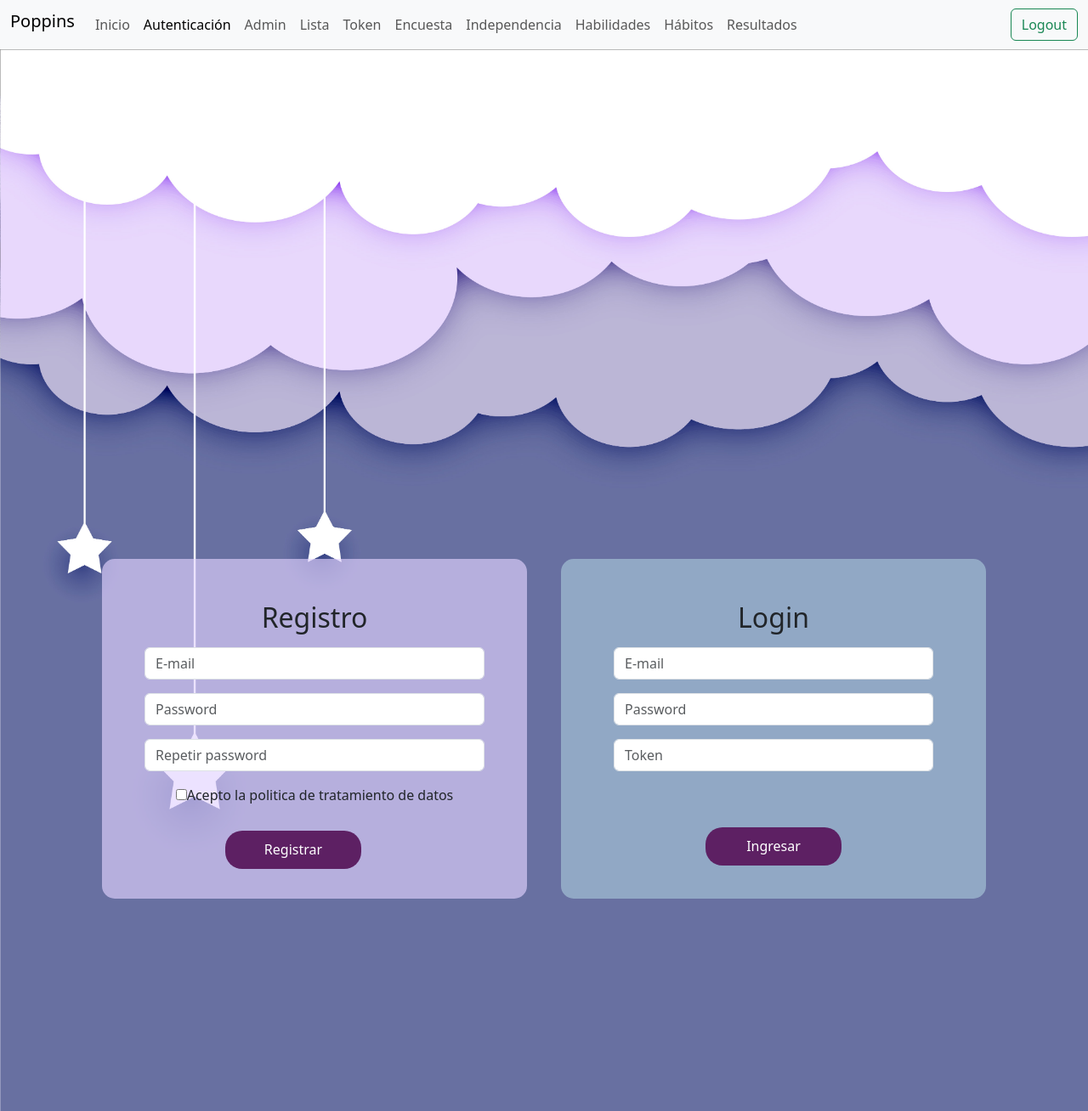
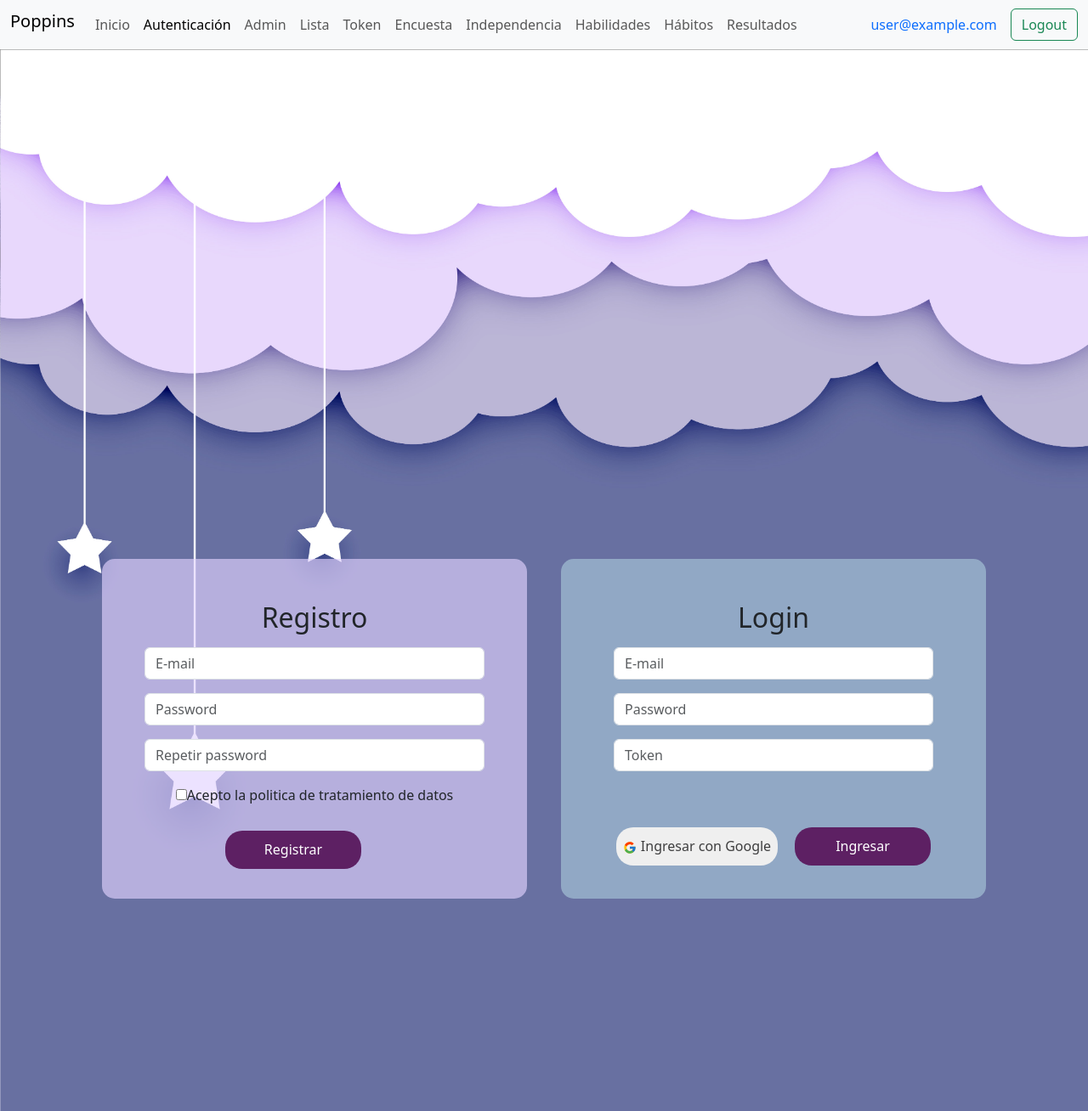
Before and after one commit to poppinsweb/frontendpoppinsapp, a React (Vite) app: page /login in a window 1280 px wide. Shown: the whole page at 85% size. Built offline with nearby package versions, Linux system fonts and the light colour scheme; no server answers; sample sign-in values are in the browser's storage.

Commit message:
Se completa el register con todas las validaciones de registro

```diff
--- a/src/App.jsx
+++ b/src/App.jsx
@@ -1,40 +1,21 @@
-import { AuthProvider } from './context/authContext'; // Componente del context
+import { AuthProvider } from './context/AuthContext'; // Componente del context
 import { Navigate, Routes, Route } from "react-router-dom";
-import { AdminFilterPage } from "./pages/admin/AdminFilterPage";
 import { Navbar } from "./components/layout/Navbar";
-import { UserList } from "./pages/admin/UserList";
 import { UserToken } from "./pages/userPages/UserToken";
-import { LandingPage } from "./pages/home/LandingPage";
-import { ConstructionPage } from "./pages/home/landingPages/ConstructionPage";
-import { UserAuthPage } from "./pages/auth/UserAuthPage";
-import { PageUserChildData } from "./pages/userPages/PageUserChildData";
-import { PageIndependenceQuestions } from "./pages/userPages/PageIndependenceQuestions";
-import { PageAbilityQuestions } from "./pages/userPages/PageAbilityQuestions";
-import { PageHabitQuestions }from "./pages/userPages/PageHabitQuestions";
-import { PageUserResult } from "./pages/userPages/PageUserResult";
-import { UserRoutes } from "./routes/UserRoutes";
+import { VisitorRoutes } from "./routes/VisitorRoutes";
+import "./styles/App.css";
 
 
 function App() {
   return (
     <>
-    <Navbar />
       <AuthProvider>
+        <Navbar />
         <Routes>
-          <Route path="/" element={<LandingPage />} />
-          <Route path="/construction" element={<ConstructionPage />} />
-          <Route path="/login" element={<UserAuthPage />} />
-          <Route path="admin" element={<AdminFilterPage />} />
-          <Route path="list" element={<UserList />} />
-          {/* <Route path="/*" element={<Navigate to="/login" />} /> */}
+          <Route path="/*" element={<VisitorRoutes />} />
 
+          <Route exact path='/token' element={<UserToken />} />
 
-          <Route path="token" element={<UserToken />} />
-          <Route path="/personales" element={<PageUserChildData/>} />
-          <Route path="/independencia" element={<PageIndependenceQuestions />} />
-          <Route path="/habilidades" element={<PageAbilityQuestions />} />
-          <Route path="/habitos" element={<PageHabitQuestions />} />
-          <Route path="/resultados" element={<PageUserResult />} />
         </Routes>
       </AuthProvider>
     </>
--- /dev/null
+++ b/src/components/auth/ButtonGoogle.jsx
@@ -0,0 +1,11 @@
+import "../../styles/button-google.css";
+import { FcGoogle } from "react-icons/fc";
+
+
+export function ButtonGoogle() {
+  return (
+    <button className="btn-google" type="submit"><span className="google-icon"><FcGoogle /></span>
+      Ingresar con Google
+    </button>
+  );
+}
--- a/src/components/auth/UserLogin.jsx
+++ b/src/components/auth/UserLogin.jsx
@@ -1,61 +1,75 @@
-// LoginPage
-// import { useContext, useState } from "react";
-// import { AuthContext } from "../../auth/context/AuthProvider";
+import { useState } from "react";
+import { useAuth } from "../../context/AuthContext";
+import { useNavigate } from "react-router-dom";
 import Swal from "sweetalert2";
-import '../../styles/App.css'
-import '../../styles/login.css';
-import { useState } from "react";
+import "../../styles/login.css";
+import { ButtonGoogle } from "./ButtonGoogle";
 
-const initialLoginForm = {
+const initialState = {
   email: "",
   password: "",
 };
 
 export function UserLogin() {
-  // const { handlerLogin } = useContext(AuthContext);
-  const [loginForm, setLoginForm] = useState(initialLoginForm);
-  const { email, password } = loginForm;
+  const [user, setUser] = useState(initialState);
+  const [error, setError] = useState();
 
-  const onInputChange = ({ target }) => {
+  const navigate = useNavigate();
+
+  const { email, password } = user;
+  const { login, loginWithGoogle } = useAuth();
+
+  // ***********
+  const handleChange = ({ target }) => {
     const { name, value } = target;
-    setLoginForm({
-      ...loginForm,
+    setUser({
+      ...user,
       [name]: value,
     });
   };
 
-  const onSubmitLogin = (e) => {
+  const handleGoogle = (e) => {
+    e.preventDefault()
+    loginWithGoogle()
+  }
+  // **********
+  const handleSubmit = async (e) => {
     e.preventDefault();
+    // setUser(initialState);
+
     if (!email || !password) {
       Swal.fire(
-        '¿Está registrado?',
-        'Ingrese sus credenciales',
-        'question'
-      )
+        "¿Está registrado?",
+        "Debe ingresar unas credenciales válidas",
+        "question"
+      );
       return;
     }
 
-    handlerLogin({ email, password });
-
-    console.log(loginForm);
-    setLoginForm(initialLoginForm);
+    try {
+      await login(email, password);
+      navigate("/token");
+    } catch (error) {
+      alert("Ingresa unas credenciales válidas");
+      navigate("/login");
+    }
   };
-
   return (
     <>
       <div className="container">
         <div className="row">
           <div className="col">
             <h2 className="card-title title-login">Login</h2>
-            <form onSubmit={onSubmitLogin}>
+            <form onSubmit={handleSubmit}>
               <div className="container">
                 <input
                   className="form-control my-3 "
                   placeholder="E-mail"
                   type="email"
                   name="email"
+                  autoComplete="on"
                   value={email}
-                  onChange={onInputChange}
+                  onChange={handleChange}
                 />
                 <input
                   className="form-control my-3 "
@@ -63,20 +77,23 @@ export function UserLogin() {
                   type="password"
                   name="password"
                   value={password}
-                  onChange={onInputChange}
+                  onChange={handleChange}
                 />
-                <input
+                  <input
                   className="form-control my-3 "
                   placeholder="Token"
-                  type="text"
+                  type="token"
                   name="token"
                   // value={token}
-                  onChange={onInputChange}
+                  onChange={handleChange}
                 />
               </div>
-              <button className="btn btn-color btn-login" type="submit">
-                Ingresar
-              </button>
+              <div className="buttons">
+                <ButtonGoogle onClick={handleGoogle}/>
+                <button className="btn btn-color btn-login" type="submit">
+                  Ingresar
+                </button>
+              </div>
             </form>
           </div>
         </div>
--- a/src/components/auth/UserRegister.jsx
+++ b/src/components/auth/UserRegister.jsx
@@ -1,5 +1,6 @@
 import { useState } from "react";
-import { useAuth } from "../../context/authContext";
+import { useAuth } from "../../context/AuthContext";
+import { useNavigate } from "react-router-dom";
 import Swal from "sweetalert2";
 
 const initialState = {
@@ -9,17 +10,17 @@ const initialState = {
 };
 
 export function UserRegister() {
-  const [user, setUser] = useState(initialState);
-  const [error, setError] = useState();
+  const [userRegister, setUserRegister] = useState(initialState);
 
-  const { email, password, password2 } = user;
-  const { signup } = useAuth();
+  const navigate = useNavigate();
+  const { email, password, password2 } = userRegister;
+  const { register, user } = useAuth();
 
   // **********
   const handleChange = ({ target }) => {
     const { name, value } = target;
-    setUser({
-      ...user,
+    setUserRegister({
+      ...userRegister,
       [name]: value,
     });
   };
@@ -27,13 +28,10 @@ export function UserRegister() {
   // *********
   const handleSubmit = async (e) => {
     e.preventDefault();
-    setUser(initialState);
-    try {
-      await signup(email, password, password2); // Esta es la funcion del context destructurada en linea 12
-
-      if (!email || (!password) || (!password2)) {
+    setUserRegister(initialState);
+    if (!email || !password || !password2) {
       Swal.fire({
-          icon: "error",
+        icon: "warning",
         title: "Un momento...",
         text: "Todos los campos deben llenarse",
       });
@@ -49,33 +47,38 @@ export function UserRegister() {
     }
     if (password.length < 6) {
       Swal.fire({
-          icon: "error",
+        icon: "warning",
         title: "Disculpe...",
         text: "La contraseña debe tener al menos 6 caracteres",
       });
       return;
     }
-      // ESTA VALIDACION ME VALIO
-      // if (error === "auth/email-already-in-use" ) {
-      //   Swal.fire({
-      //     icon: "error",
-      //     title: "Oops...",
-      //     text: "Su correo ya se encuentra registrado",
-      //   });
-      // }
-    } catch  {
-      if (error.code === "auth/email-already-in-use") {
-        setError("Correo existente")
-      }
-      console.log(error.code);
-    }
+    try {
+      const userCredential = await register(email, password);
+      console.log(userCredential);
+      // SIGNED IN
       Swal.fire({
         icon: "success",
         title: "Usuario registrado",
-      footer: "Puede iniciar sesión",
+        footer: "SESION INICIADA",
         showConfirmButton: false,
         timer: 2500,
       });
+      navigate("/token");
+    } catch (error) {
+      const errorCode = error.code;
+      console.log(errorCode);
+      const errorMessage = error.message;
+      console.log(errorMessage);
+
+      if (errorCode === "auth/email-already-in-use") {
+        Swal.fire({
+          icon: "warning",
+          title: "Por favor inicie sesión...",
+          text: "Su correo ya se encuentra registrado",
+        });
+      }
+    }
   };
   return (
     <div className="container">
--- a/src/components/layout/Navbar.jsx
+++ b/src/components/layout/Navbar.jsx
@@ -1,8 +1,18 @@
 // import { useState } from "react";
-import { NavLink } from "react-router-dom";
+import { useAuth } from "../../context/AuthContext";
+import { NavLink, useNavigate } from "react-router-dom";
 
 export function Navbar() {
+  const navigate = useNavigate();
   // const { login, handlerLogout } = useState();
+  const { user, logout } = useAuth()
+  console.log(user);
+
+  const handleLogout = () => {
+    logout()
+    navigate("/");
+  }
+
   return (
     <nav className='navbar navbar-expand-lg bg-body-tertiary'>
       <div className='container-fluid'>
@@ -56,11 +66,12 @@ export function Navbar() {
         <div
           className='collapse navbar-collapse justify-content-end'
           id='navbarNavLogout'>
-          {/* <span className='nav-item nav-link text-primary mx-3'>
-            {login.user?.email}
-          </span> */}
+          <span className='nav-item nav-link text-primary mx-3'>
+            {user?.email}
+            {/* {user} */}
+          </span>
           <button
-            // onClick={handlerLogout}
+            onClick={handleLogout}
             className='btn btn-outline-success'>
               Logout
           </button>
--- a/src/context/authContext.jsx
+++ b/src/context/authContext.jsx
@@ -1,28 +1,76 @@
-import { createContext, useContext } from "react";
-import { createUserWithEmailAndPassword, signInWithEmailAndPassword } from "firebase/auth";
 import { auth } from "../services/firebase";
+import { createContext, useContext, useEffect, useState } from "react";
+import {
+  createUserWithEmailAndPassword,
+  signInWithEmailAndPassword,
+  onAuthStateChanged,
+  GoogleAuthProvider,
+  signInWithPopup,
+  signOut,
+} from "firebase/auth";
 
 export const authContext = createContext();
 
 // Hook personalizado que se usará para acceder directamente a la data desde cualquier componente, se llama desde estos:
 export const useAuth = () => {
-  const context = useContext(authContext)
+  const context = useContext(authContext);
+  if (!context) throw new Error("There is not auth provider");
   return context;
+};
+
+export function AuthProvider({ children }) {
+  // HOOK QUE VA A ACTUALIZAR EL ESTADO DE LOGIN
+  const [user, setUser] = useState(null)
+
+  // REGISTRO DE USUARIOS EN FIREBASE
+  const register = async (email, password) => {
+    const loginCredential = await createUserWithEmailAndPassword(
+      auth,
+      email,
+      password
+    );
+    console.log(loginCredential);
+  };
+  // LOGIN DE USUARIOS
+  const login = async (email, password) => {
+    const userCredential = await signInWithEmailAndPassword(
+      auth,
+      email,
+      password
+    );
+    console.log(userCredential.operationType);
+
+  };
+  // LOGIN CON GOOGLE
+  const loginWithGoogle = async () => {
+    const responseGoogle = new GoogleAuthProvider();
+    return await signInWithPopup(auth, responseGoogle);
+  };
+
+  // VERIFICA EL ESTADO DEL LOGIN
+ useEffect(() => {
+   onAuthStateChanged(auth, currentUser => {
+    setUser(currentUser);
+    console.log(user);
+   })
+ }, [])
+
+  // LOGOUT DE USUARIO
+  const logout = async () => {
+    const response = await signOut(auth);
+    console.log(response);
+  };
+
+  return (
+    <authContext.Provider value={{ register, login, user, loginWithGoogle, logout }}>
+      {children}
+    </authContext.Provider>
+  );
 }
-export function AuthProvider ({ children }) {
-  // REGISTRO DE USUARIOS EN FIREBASE
-  const signup = (email, password) =>{
-    createUserWithEmailAndPassword(auth, email, password)
 
-  }
-  // LOGIN DE USUARIOS
-  const login = (email, password) => {
-    signInWithEmailAndPassword(auth, email, password)
+// https://www.youtube.com/watch?v=H_vEJt5Id_I
 
-  }
-  return (
-    <authContext.Provider value={{ signup, login }}>
-      { children }
-    </authContext.Provider>
-  )
-}
+
+// if (userCredential.operationType === "signIn") {
+//   alert("dentro");
+// }
--- a/src/routes/VisitorRoutes.jsx
+++ b/src/routes/VisitorRoutes.jsx
@@ -6,7 +6,6 @@ import { UserAuthPage } from "../pages/auth/UserAuthPage";
 export function VisitorRoutes() {
   return (
     <Routes>
-      {/* <Route index element={<LandingPage />} /> */}
       <Route path="/landing" element={<LandingPage />} />
       <Route path="/login" element={<UserAuthPage />} />
       <Route path="/construction" element={<ConstructionPage />} />
--- a/src/services/firebase.js
+++ b/src/services/firebase.js
@@ -1,11 +1,7 @@
 // Import the functions you need from the SDKs you need
 import { initializeApp } from "firebase/app";
 import { getAuth } from "firebase/auth";
-// TODO: Add SDKs for Firebase products that you want to use
-// https://firebase.google.com/docs/web/setup#available-libraries
 
-// Your web app's Firebase configuration
-// For Firebase JS SDK v7.20.0 and later, measurementId is optional
 const firebaseConfig = {
   apiKey: "AIzaSyB2YE78_DCGUexCaRTZ_j1-HkYrziPXbpM",
   authDomain: "poppins-auth.firebaseapp.com",
@@ -17,5 +13,5 @@ const firebaseConfig = {
 };
 
 // Initialize Firebase
-export const app = initializeApp(firebaseConfig);
+const app = initializeApp(firebaseConfig);
 export const auth = getAuth(app)
--- /dev/null
+++ b/src/styles/button-google.css
@@ -0,0 +1,17 @@
+.btn-google {
+  border-radius: 20px;
+  border: #5D2063;
+  width: 190px;
+  height: 45px;
+  color: #3e3e3f;
+  margin: 50px 0;
+}
+
+.btn-google:hover {
+  background-color: rgb(67, 151, 255);
+  color: #fff;
+}
+
+.google-icon {
+  margin-right: 5px;
+}
--- a/src/styles/login.css
+++ b/src/styles/login.css
@@ -18,6 +18,10 @@
 .login-card {
   background-color: #d2fffb64;
   margin-top: 50px;
+}
+
+.buttons {
+  display: block;
 }
 
 /* MEDIUM SCREEN */
@@ -74,6 +78,11 @@
   .btn-login {
     margin-top: 50px;
   }
+
+  .buttons {
+    display: inline-flex;
+    gap: 20px;
+  }
 }
 
 /* LARGER SCREEN */
```
Lines whose indentation alone changed are shown as unchanged.
